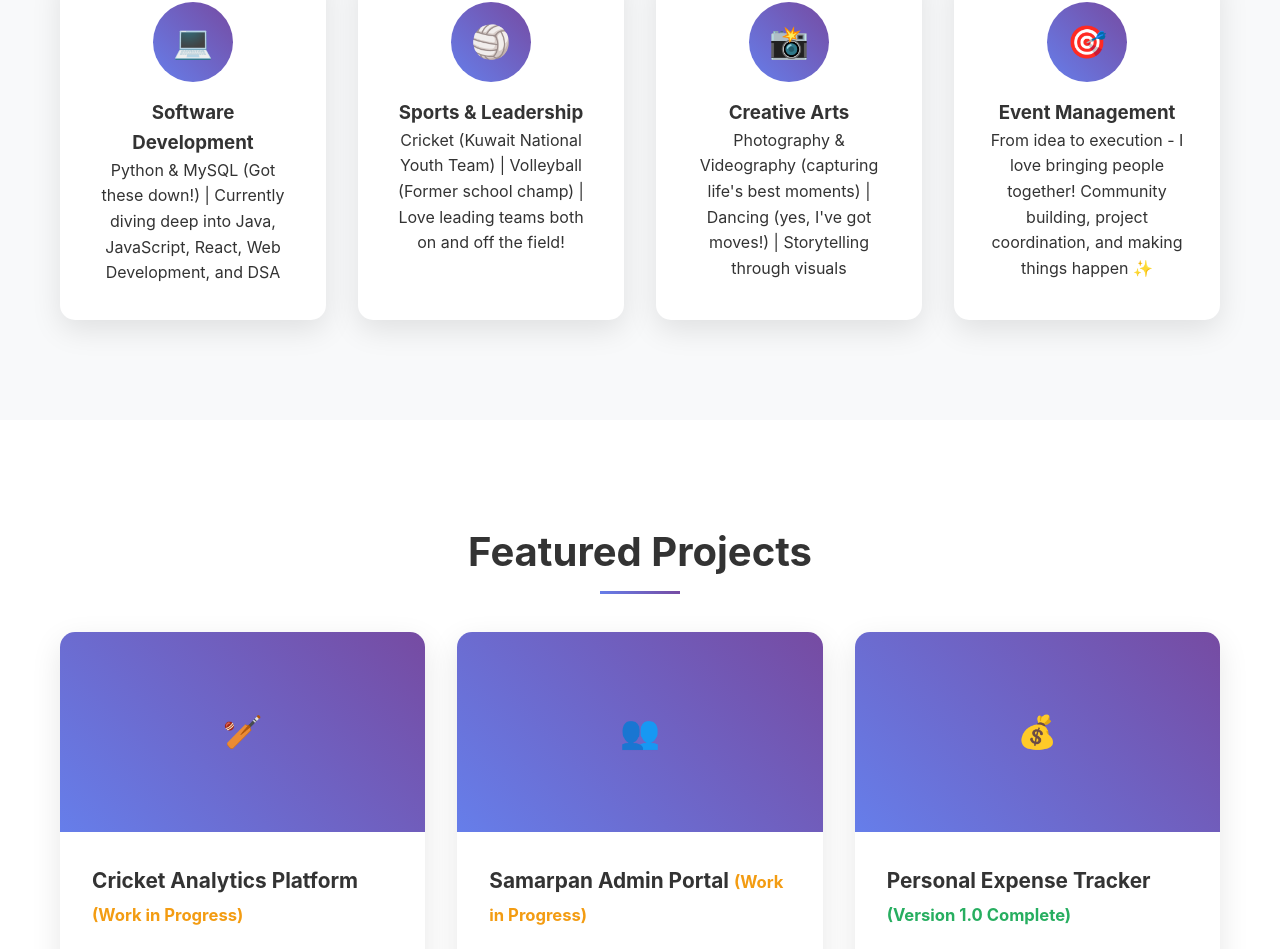
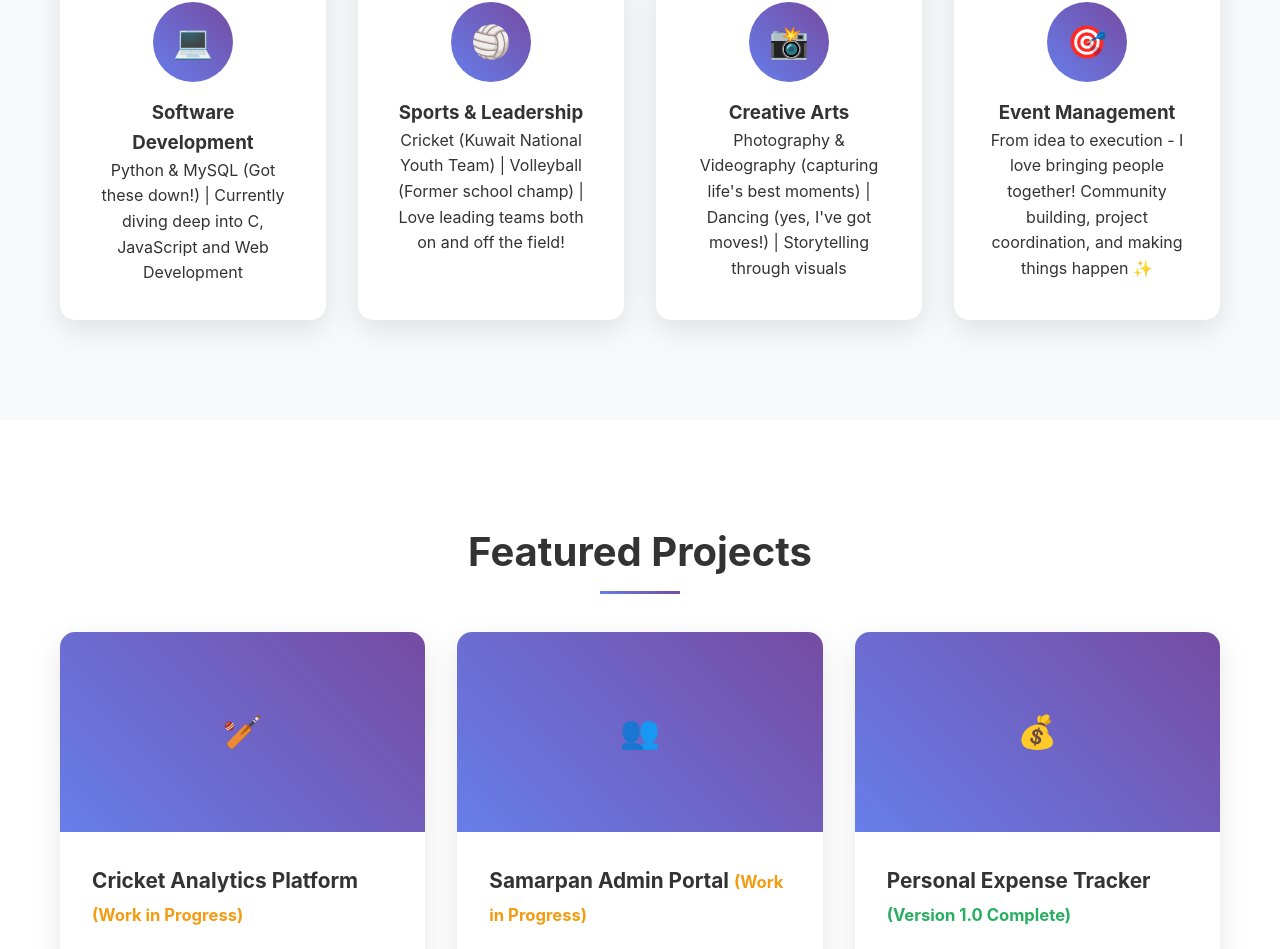
Before and after one commit to yughpatel/yughpatel.github.io, a plain HTML site: page index.html in a window 1280 px wide. Shown: the part 1736-2685 px from the top of the page. Drawn offline with Linux system fonts and the light colour scheme.

Commit message:
index.html

```diff
--- a/index.html
+++ b/index.html
@@ -487,7 +487,7 @@
                 <div class="skill-card animate-on-scroll">
                     <div class="skill-icon">💻</div>
                     <h3>Software Development</h3>
-                    <p>Python & MySQL (Got these down!) | Currently diving deep into Java, JavaScript, React, Web Development, and DSA</p>
+                    <p>Python & MySQL (Got these down!) | Currently diving deep into C, JavaScript and Web Development</p>
                 </div>
                 <div class="skill-card animate-on-scroll">
                     <div class="skill-icon">🏐</div>
```
